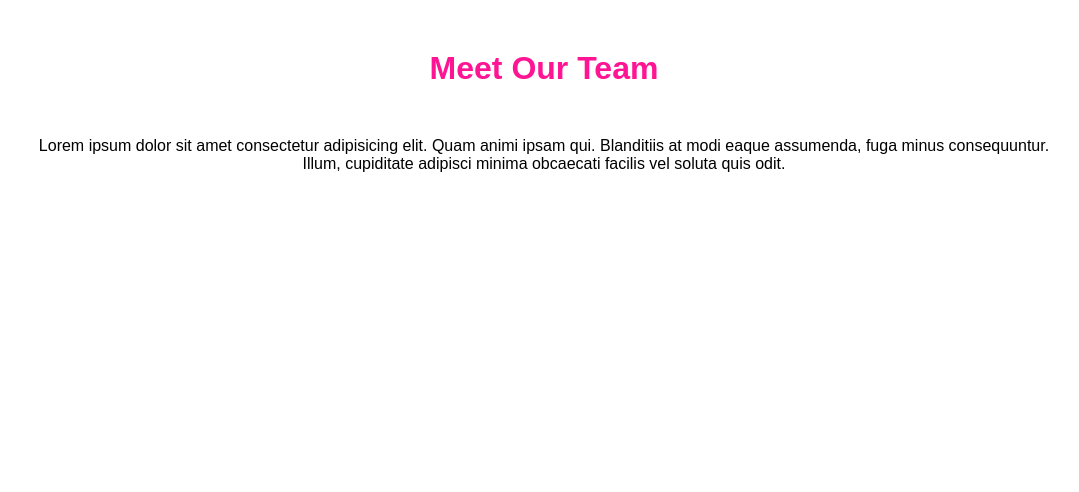
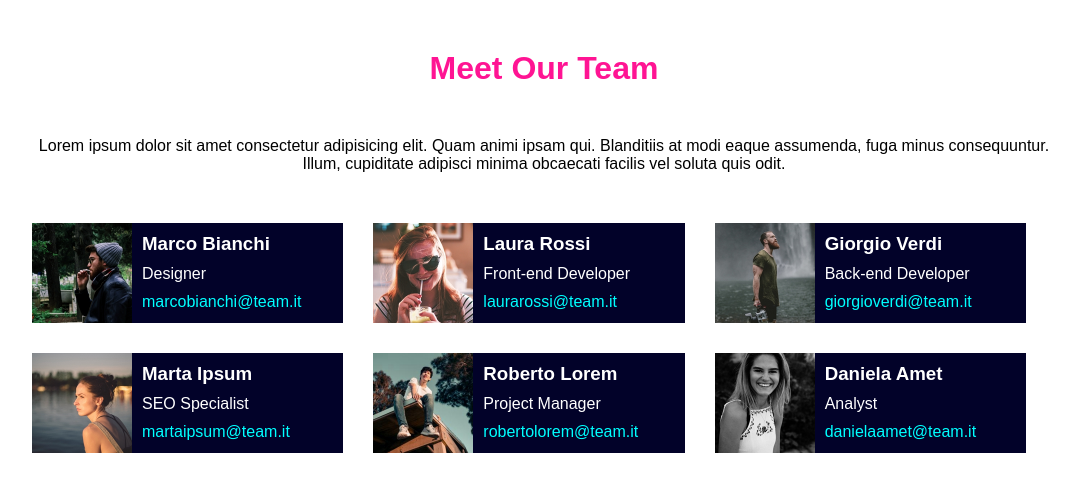
Before and after one commit to Lorenzo789/html-css-float-cards, a plain HTML site: page index.html in a window 1280 px wide. Shown: the whole page, without its empty margins (96-1175 px from the left). Drawn offline with Linux system fonts and the light colour scheme.

Commit message:
prima/seconda riga

```diff
--- a/css/style.css
+++ b/css/style.css
@@ -7,11 +7,12 @@
 .container{
     width: 80%;
     margin: 0 auto;
-    text-align: center;
+    font-family: 'Ubuntu', sans-serif;
 }
 
 .text{
-    font-family: 'Ubuntu', sans-serif;
+    margin-bottom: 50px;
+    text-align: center;
 }
 
 #title{
@@ -19,3 +20,56 @@
     font-weight: 900;
     padding: 50px;
 }
+
+.row1{
+    color: white;
+    height: 100px;
+    width: calc(100%/3);
+    float: left;
+}
+
+.picture{
+    float: left;
+    height: 100px;
+    margin-right: 10px;
+}
+
+.right-part{
+    background-color: #020229;;
+    height: 100px;
+    margin-right: 30px;
+}
+
+.name{
+    padding: 10px;
+}
+
+.job{
+    padding-bottom: 10px;
+}
+
+.mail{
+    color: cyan;
+    text-decoration: none;
+}
+
+.row2{
+    color: white;
+    height: 100px;
+    width: calc(100%/3);
+    float: left;
+}
+
+.picture2{
+    float: left;
+    height: 100px;
+    margin-right: 10px;
+    margin-top: 30px;
+}
+
+.right-part2{
+    background-color: #020229;;
+    height: 100px;
+    margin-right: 30px;
+    margin-top: 30px;
+}
--- a/index.html
+++ b/index.html
@@ -9,6 +9,7 @@
 </head>
 <body>
     <div class="container">
+        <!-- inizio header -->
         <header>
             <div class="text">
                 <h1 id="title">Meet Our Team</h1>
@@ -16,7 +17,65 @@
             </div>
         </header>
 
+        <main>
+            <!-- prima riga -->
+            <div class="row1">
+                <img class="picture" src="./img/male1.png" alt="male-1">
+            <div class="right-part">
+                <h3 class="name">Marco Bianchi</h3>
+                <p class="job">Designer</p>
+                <a class="mail" href="mailto:" target="_blank">marcobianchi@team.it</a>
+            </div>
+            </div>
 
+            <div class="row1">
+                <img class="picture" src="./img/female1.png" alt="male-1">
+            <div class="right-part">
+                <h3 class="name">Laura Rossi</h3>
+                <p class="job">Front-end Developer</p>
+                <a class="mail" href="mailto:" target="_blank">laurarossi@team.it</a>
+            </div>
+            </div>
+
+            <div class="row1">
+                <img class="picture" src="./img/male2.png" alt="male-1">
+            <div class="right-part">
+                <h3 class="name">Giorgio Verdi</h3>
+                <p class="job">Back-end Developer</p>
+                <a class="mail" href="mailto:" target="_blank">giorgioverdi@team.it</a>
+            </div>
+            </div>
+            <!-- fine prima riga -->
+
+            <!-- inizio seconda riga -->
+            <div class="row2">
+                 <img class="picture2" src="./img/female2.png" alt="male-1">
+            <div class="right-part2">
+                <h3 class="name">Marta Ipsum</h3>
+                <p class="job">SEO Specialist</p>
+                <a class="mail" href="mailto:" target="_blank">martaipsum@team.it</a>
+            </div>
+            </div>
+
+            <div class="row2">
+                <img class="picture2" src="./img/male3.png" alt="male-1">
+            <div class="right-part2">
+               <h3 class="name">Roberto Lorem</h3>
+               <p class="job">Project Manager</p>
+               <a class="mail" href="mailto:" target="_blank">robertolorem@team.it</a>
+           </div>
+           </div>
+
+           <div class="row2">
+                <img class="picture2" src="./img/female3.png" alt="male-1">
+           <div class="right-part2">
+                <h3 class="name">Daniela Amet</h3>
+                <p class="job">Analyst</p>
+                <a class="mail" href="mailto:" target="_blank">danielaamet@team.it</a>
+            </div>
+            </div>
+            <!-- fine seconda riga -->
+        </main>
     </div>
 </body>
 </html>
```
